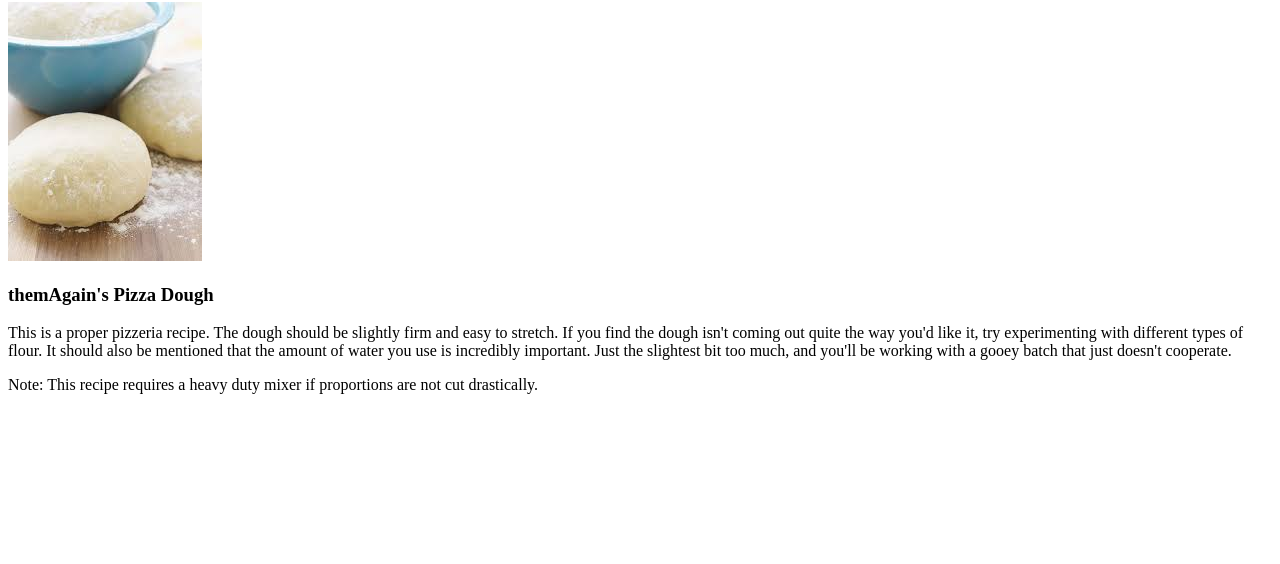
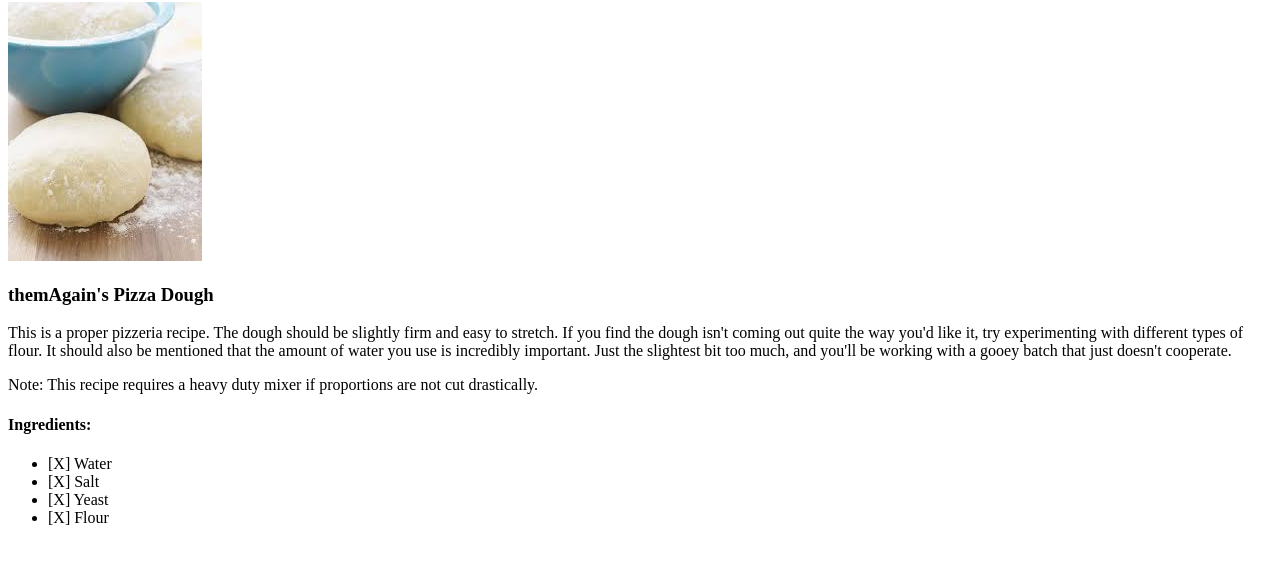
Before and after one commit to themAgain/odin-recipes, a plain HTML site: page recipes/pizza-dough.html in a window 1280 px wide. Shown: the part 78-642 px from the top of the page. Drawn offline with Linux system fonts and the light colour scheme.

Commit message:
add ingredients list

```diff
--- a/recipes/pizza-dough.html
+++ b/recipes/pizza-dough.html
@@ -10,5 +10,12 @@
     <h3>themAgain's Pizza Dough</h3>
     <p>This is a proper pizzeria recipe. The dough should be slightly firm and easy to stretch. If you find the dough isn't coming out quite the way you'd like it, try experimenting with different types of flour. It should also be mentioned that the amount of water you use is incredibly important. Just the slightest bit too much, and you'll be working with a gooey batch that just doesn't cooperate.</p>
     <p>Note: This recipe requires a heavy duty mixer if proportions are not cut drastically.</p>
+    <h4>Ingredients:</h4>
+    <ul>
+      <li>&#91;X&#93; Water</li>
+      <li>&#91;X&#93; Salt</li>
+      <li>&#91;X&#93; Yeast</li>
+      <li>&#91;X&#93; Flour</li>
+    </ul>
 </body>
 </html>
```
